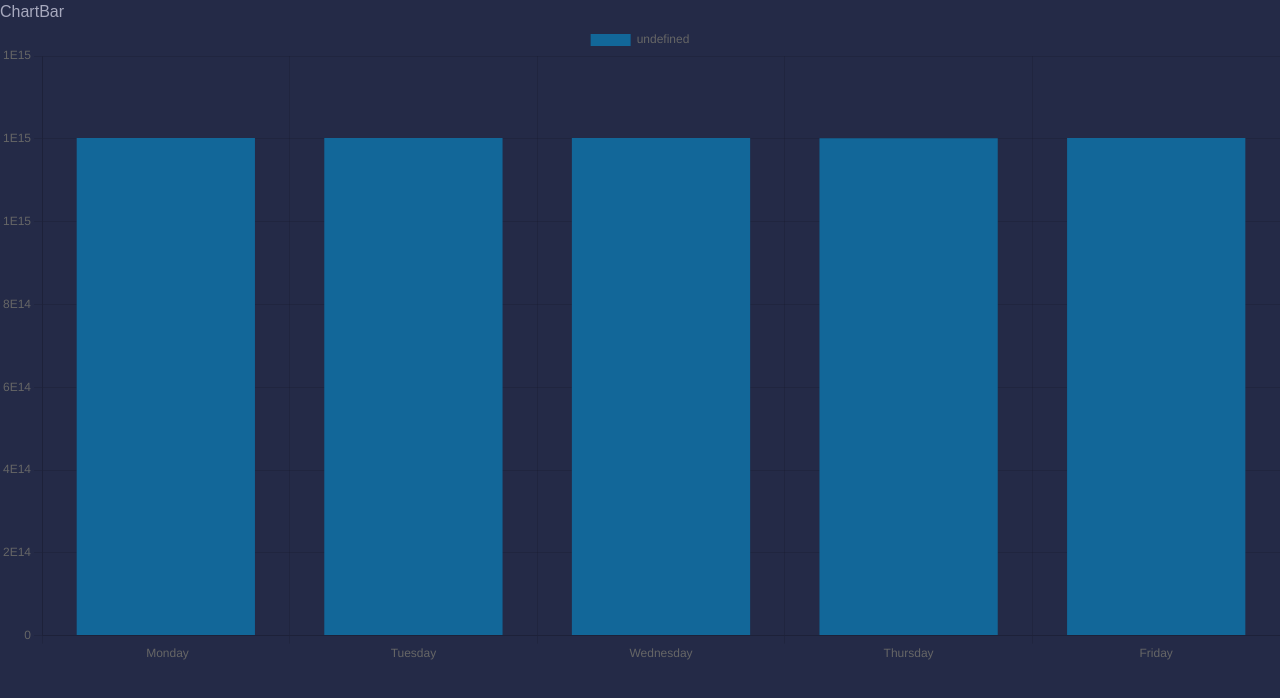
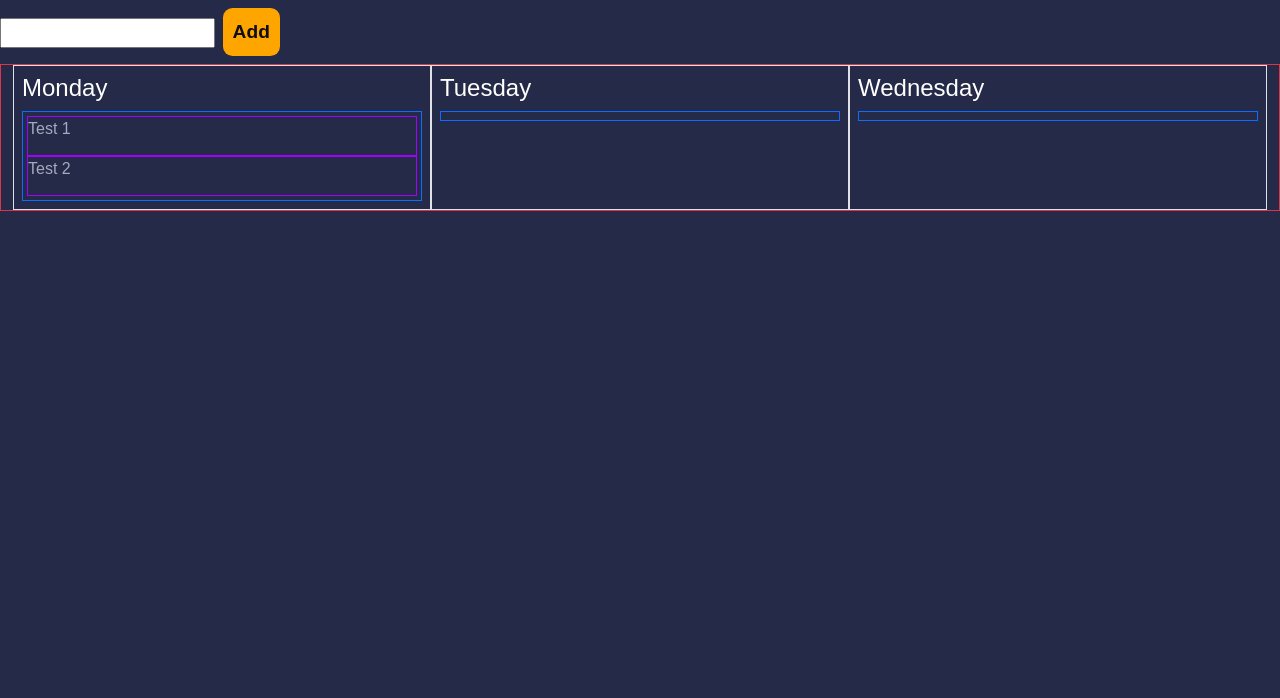
Before and after one commit to TihomirPet/drag-and-drop, a React (Create React App) app: page / in a window 1280 px wide. Shown: the top 698 px of the page. Built offline with nearby package versions, Linux system fonts and the light colour scheme; data requests are answered from the project's data file.

Commit message:
add drag and drop coppy

```diff
--- a/package.json
+++ b/package.json
@@ -9,12 +9,15 @@
     "bootstrap": "^5.1.3",
     "concurrently": "^7.0.0",
     "json-server": "^0.17.0",
+    "lodash": "^4.17.21",
     "react": "^17.0.2",
+    "react-beautiful-dnd": "^13.1.0",
     "react-bootstrap": "^2.1.2",
     "react-chartjs-2": "^4.0.1",
     "react-dom": "^17.0.2",
     "react-scripts": "5.0.0",
     "sass": "^1.49.9",
+    "uuid": "^8.3.2",
     "web-vitals": "^2.1.4"
   },
   "scripts": {
--- a/src/components/Finder.jsx
+++ b/src/components/Finder.jsx
@@ -1,5 +1,6 @@
 import React from 'react'
 import BarChart from './chart/BarChart';
+import DragListC from './dragAndDrop copy/DragListC';
 import DragList from './dragAndDrop/DragList'
 import TaskList from './task/TaskList'
 
@@ -8,9 +9,11 @@ import TaskList from './task/TaskList'
 export default function Finder() {
   return (
     <>
-      {/* <DragList />
-      <TaskList /> */}
-   <BarChart/>
+      {/* <DragList /> */}
+      {/* <TaskList /> */}
+   {/* <BarChart/> */}
+
+   <DragListC/>
     </>
   );
 }
--- /dev/null
+++ b/src/components/dragAndDrop copy/DragListC.jsx
@@ -0,0 +1,150 @@
+import React, { useState } from 'react';
+import { DragDropContext } from 'react-beautiful-dnd';
+import _ from 'lodash';
+import { Droppable } from 'react-beautiful-dnd';
+
+import { v4 } from 'uuid';
+import { Draggable } from 'react-beautiful-dnd';
+
+export default function DragListC() {
+  const item = {
+    id: v4(),
+    name: 'Test 1 ',
+  };
+
+  const item2 = {
+    id: v4(),
+    name: 'Test 2 ',
+  };
+
+  console.log(item);
+    const [text, setText] = useState('');
+  const [state, setState] = useState({
+    todo: { title: 'Monday', items: [item, item2] },
+    inProgresss: { title: 'Tuesday', items: [] },
+    done: { title: 'Wednesday', items: [] },
+  });
+
+  // get destination and source
+  const handleDragEnd = ({ destination, source }) => {
+    console.log('from', source);
+    console.log('to', destination);
+
+    if (!destination) {
+      //  console.log(' not dropped in droppable');
+      return;
+    }
+
+    if (
+      destination.index === source.index &&
+      destination.droppableId === source.droppableId
+    ) {
+      //  console.log('  dropped in same place');
+      return;
+    }
+    // console.log(data);
+
+    // coppy item
+    const itemCoppy = { ...state[source.droppableId].items[source.index] };
+    setState((prev) => {
+      // coppy prevStata
+      prev = { ...prev };
+      // remove from prev item "itemCoppy" array
+      prev[source.droppableId].items.splice(source.index, 1);
+      // add to new items array location
+      prev[destination.droppableId].items.splice(
+        destination.index,
+        0,
+        itemCoppy
+      );
+
+      return prev;
+    });
+  };
+
+
+
+
+  // add task
+  const addItem = () => {
+    setState((prev) => {
+      return {
+        ...prev,
+        todo: {
+          title: 'Todo',
+          items: [
+            {
+              id: v4(),
+              name: text,
+            },
+            ...prev.todo.items,
+          ],
+        },
+      };
+    });
+
+    setText('');
+  };
+
+  return (
+    <>
+      <div>
+        <input
+          type='text'
+          value={text}
+          onChange={(e) => setText(e.target.value)}
+        />
+        <button onClick={addItem}>Add</button>
+      </div>
+      <div className='container-fluid d-flex border border-danger '>
+        <DragDropContext onDragEnd={handleDragEnd}>
+          {_.map(state, (data, key) => {
+            return (
+              <div key={key} className='col-4 border p-2'>
+                <h4>{data.title}</h4>
+                {/* droppableId key === item :todo:inProgress:done */}
+                <Droppable droppableId={key}>
+                  {(provided, snapshot) => {
+                    return (
+                      <div
+                        ref={provided.innerRef}
+                        {...provided.droppableProps}
+                        className='droppable-col border border-primary p-1'>
+                        {data.items.map((el, index) => {
+                          return (
+                            <Draggable
+                              key={el.id}
+                              // index == items in data [state]
+                              index={index}
+                              draggableId={el.id}>
+                              {(provided, snapshot) => {
+                                console.log(snapshot);
+                                return (
+                                  <div
+                                    className={`item ${
+                                      snapshot.isDragging && 'dragging'
+                                    }`}
+                                    ref={provided.innerRef}
+                                    {...provided.draggableProps}
+                                    {...provided.dragHandleProps}>
+                                    {el.name}
+                                  </div>
+                                );
+                              }}
+                            </Draggable>
+                          );
+                        })}
+
+                        {provided.placeholder}
+                      </div>
+                    );
+                  }}
+                </Droppable>
+              </div>
+            );
+          })}
+        </DragDropContext>
+      </div>
+    </>
+  );
+}
--- /dev/null
+++ b/src/sass/_draglist.scss
@@ -0,0 +1,12 @@
+.droppable-col{
+    // height: 5vh;
+}
+.item{
+    height: 5vh
+    ;
+    border: 1px solid rgb(162, 0, 255);
+
+}
+ .item.dragging {
+        background-color: rgb(127, 187, 255);
+    }
--- a/src/sass/index.scss
+++ b/src/sass/index.scss
@@ -3,5 +3,6 @@
 @use 'footer';
  @use 'layout';
 @use 'feedbackitem';
+@use 'draglist';
 
 @use 'loading-spinner';
```
Also changed, not shown: src/components/dragAndDrop copy/DragItems.jsx (added, +27 -0 lines), 1 other file (tests, documents, lock files or other folders).
